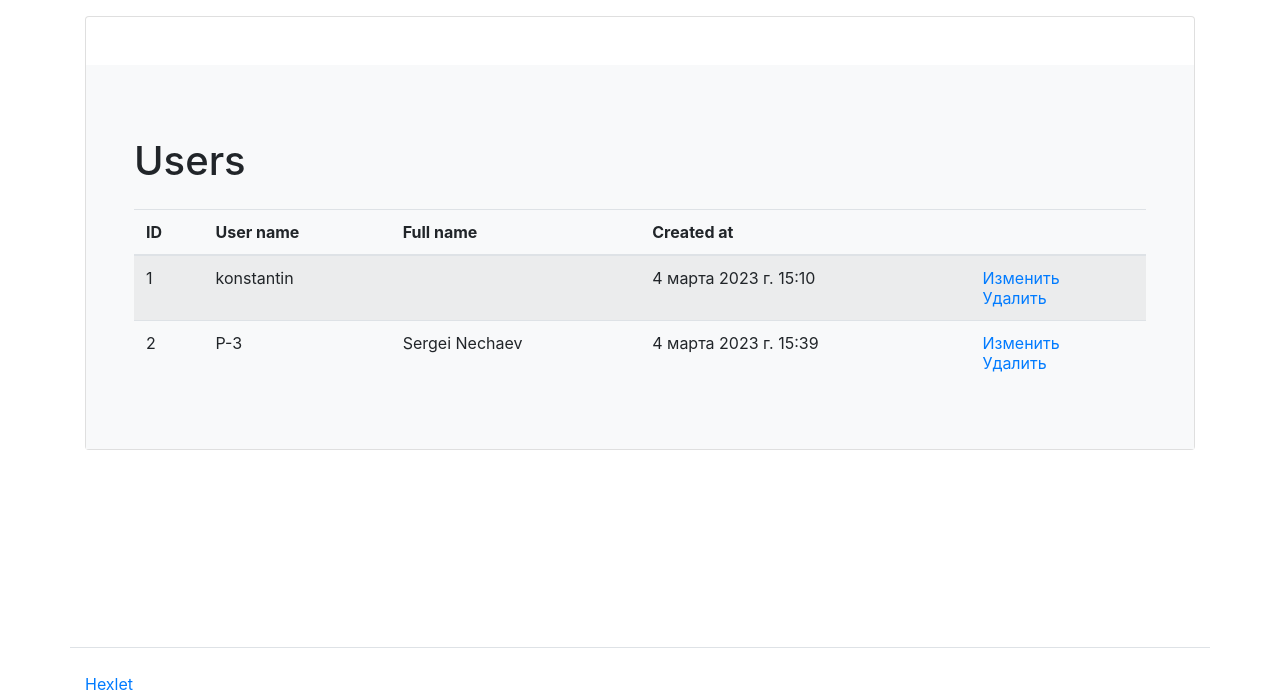
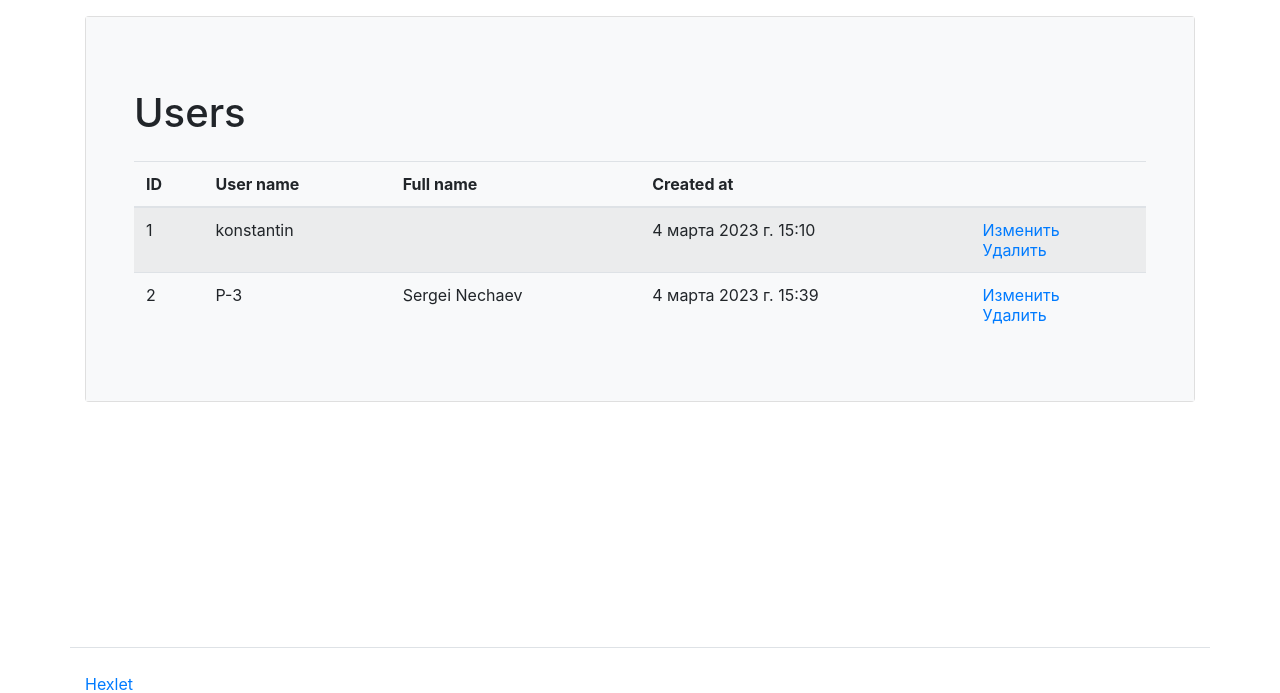
Before and after one commit to Trankvill/python-project-52, a Django app: page /users/ in a window 1280 px wide. Shown: the part 56-749 px from the top of the page. Run offline with Django 4.2, Linux system fonts and the light colour scheme; data comes from the database, SQL or seed files in the repository; some libraries are stand-ins or nearby versions.

Commit message:
fix users.html

```diff
--- a/templates/users/users.html
+++ b/templates/users/users.html
@@ -6,7 +6,7 @@
 {% block content %}
 <div class="container wrapper flex-grow-1">
     <div class="card">
-        <div class="card-body p-5 bg-light mt-5 pt-4 pb-16">
+        <div class="card-body p-5 bg-light">
             <h1 class="my-4">{{ title }}</h1>
             <table class="table table-striped">
                 <thead>
```
